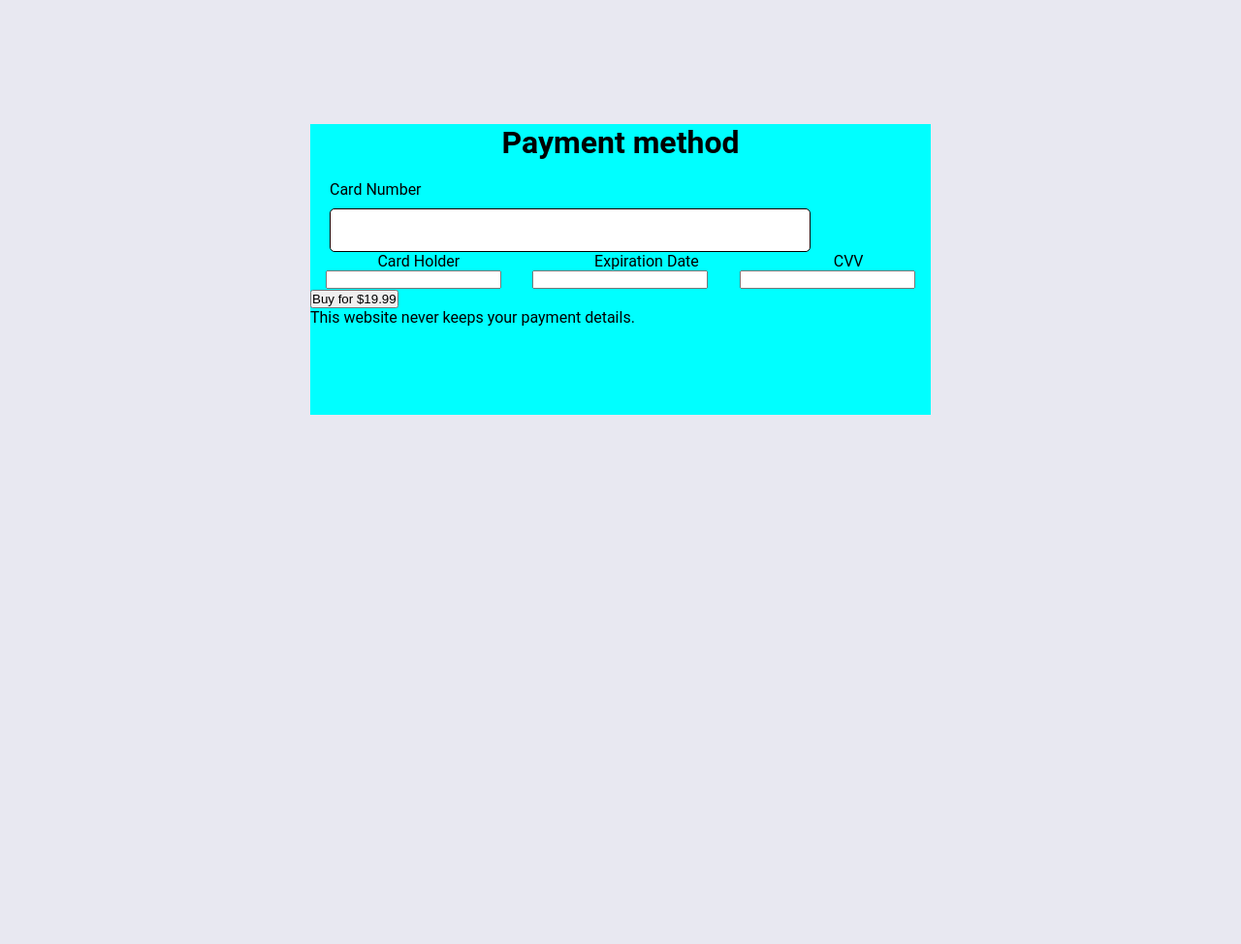
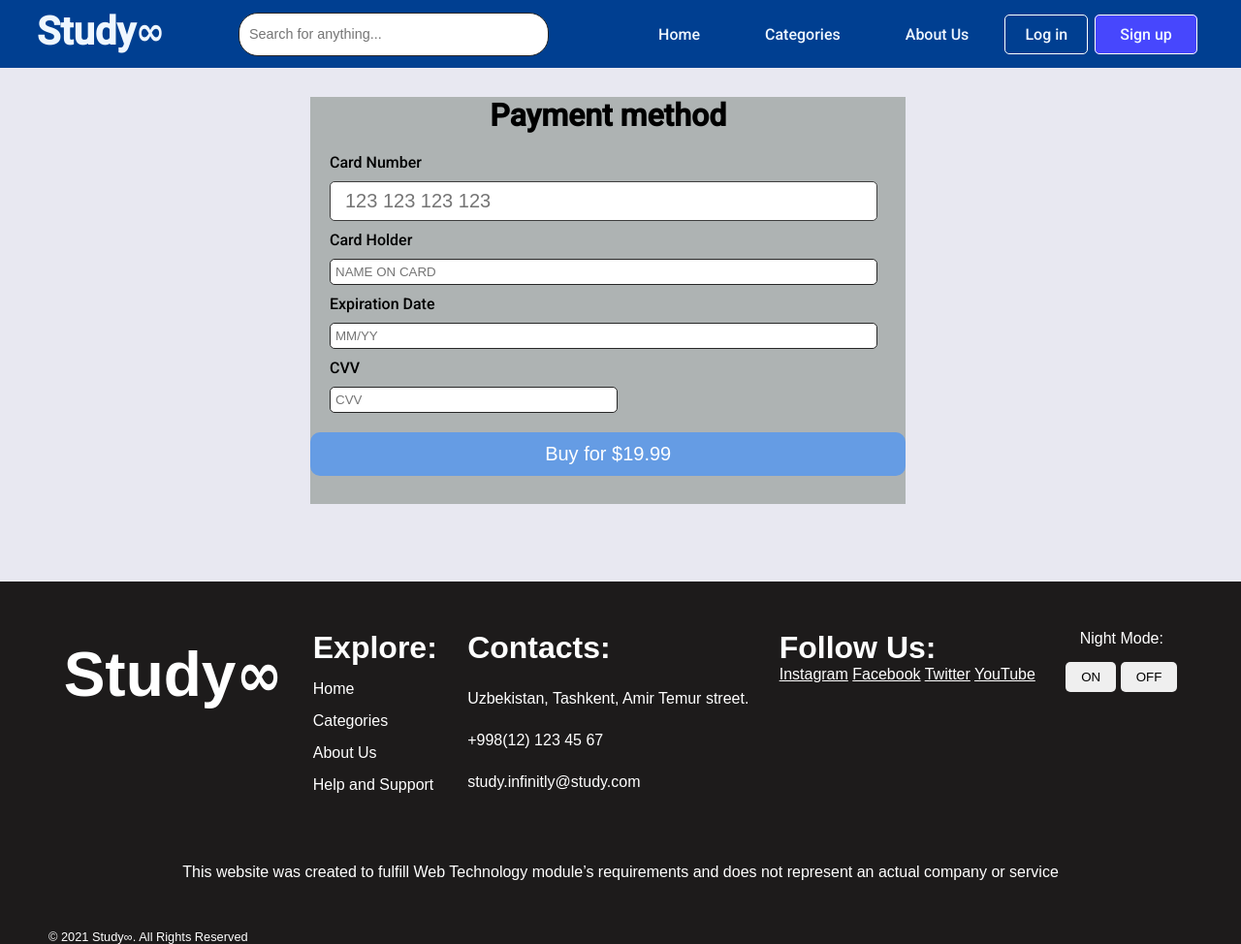
Before and after one commit to abdulla0207/webdev-cw1-id00011270, a plain HTML site: page java-course.html in a window 1280 px wide. Shown: the whole page at 97% size. Before the commit the page ends 800 px from the top, so only its background shows below. Drawn offline with Linux system fonts and the light colour scheme.

Commit message:
Ready java course page

```diff
--- a/java-course.html
+++ b/java-course.html
@@ -1,34 +1,149 @@
 <!DOCTYPE html>
 <html lang="en">
   <head>
-    <meta charset="UTF-8">
-    <meta http-equiv="X-UA-Compatible" content="IE=edge">
-    <meta name="viewport" content="width=device-width, initial-scale=1.0">
+    <meta charset="UTF-8" />
+    <meta http-equiv="X-UA-Compatible" content="IE=edge" />
+    <meta name="viewport" content="width=device-width, initial-scale=1.0" />
+    <link
+      href="https://fonts.googleapis.com/css2?family=Roboto:wght@100;200;300;500&display=swap"
+      rel="stylesheet"
+    />
     <title>Java | Buy to Proceed.</title>
     <link rel="stylesheet" href="styles/style.css" />
     <link rel="icon" href="images/tabLogo.png" />
   </head>
   <body>
+    <header class="header-for-java">
+      <div class="div-logo">
+        <h1 class="logo-header">
+          <a href="index.html" class="logo-header-link"
+            >Study<span class="infinity-sign">&infin;</span></a
+          >
+        </h1>
+      </div>
+      <form class="search-box">
+        <input
+          type="text"
+          placeholder="Search for anything..."
+          onfocus="this.placeholder=''"
+          onblur="this.placeholder='Search for anything...'"
+          class="search"
+        />
+        <div class="popular-searched-box">
+          <p class="popular-description">Popular now</p>
+          <hr class="divider" />
+          <ul class="popular-searched-items">
+            <li><a href="#" class="searched-item">Java</a></li>
+            <li><a href="#" class="searched-item">Math</a></li>
+            <li><a href="#" class="searched-item">Python</a></li>
+            <li><a href="#" class="searched-item">English</a></li>
+          </ul>
+        </div>
+        <img
+          src="/images/blackmagnifier.png"
+          alt="search"
+          class="magnifier-img"
+          width="30px"
+          height="25px"
+        />
+      </form>
+      <nav class="navigation">
+        <ul class="navigation-lists">
+          <li><a href="index.html" class="nav-link-home">Home</a></li>
+          <li><a href="#" class="nav-link-categories">Categories</a></li>
+          <li><a href="about.html" class="nav-link-about-us">About Us</a></li>
+          <li><a href="#" class="nav-link-login">Log in</a></li>
+          <li>
+            <a href="signup.html" class="nav-link-signup">Sign up</a>
+          </li>
+        </ul>
+        <div class="burger-navigation">
+          <div class="line1"></div>
+          <div class="line2"></div>
+          <div class="line3"></div>
+        </div>
+      </nav>
+      <script src="javascript/app.js"></script>
+    </header>
     <main>
       <div class="payment-box">
         <h1>Payment method</h1>
         <form id="card-form">
           <label for="card-number">Card Number</label>
-                <input type="text">
+          <input
+            type="text"
+            id="card-number"
+            placeholder="123 123 123 123"
+            onfocus="this.placeholder=''"
+            onblur="this.placeholder='123 123 123 123'"
+          />
+          <label for="card-holder">Card Holder</label>
+          <input
+            type="text"
+            id="card-holder"
+            placeholder="NAME ON CARD"
+            onfocus="this.placeholder=''"
+            onblur="this.placeholder='NAME ON CARD'"
+          />
+          <label for="expiration date">Expiration Date</label>
+          <input
+            type="text"
+            id="ex-date"
+            placeholder="MM/YY"
+            onfocus="this.placeholder=''"
+            onblur="this.placeholder='MM/YY'"
+          />
+          <label for="CVV">CVV</label>
+          <input
+            type="text"
+            id="cvv"
+            placeholder="CVV"
+            onfocus="this.placeholder=''"
+            onblur="this.placeholder='CVV'"
+          />
         </form>
-            <div>
-                <p>Card Holder</p>
-                <p>Expiration Date</p>
-                <p>CVV</p>
-            </div>
-            <form id="form2">
-                <input type="text">
-                <input type="text">
-                <input type="text">
-            </form>
-            <button>Buy for $19.99</button>
-            <p>This website never keeps your payment details.</p>
+        <button id="buy-button">Buy for $19.99</button>
       </div>
     </main>
+    <footer id="footer">
+        <div class="additional-info-block">
+          <h3 id="website-name-for-footer">
+            Study<span class="infinity-sign">&infin;</span>
+          </h3>
+          <nav class="explore-block">
+            <h4 class="explore-heading">Explore:</h4>
+            <a href="#" class="explore-link">Home</a>
+            <a href="#" class="explore-link">Categories</a>
+            <a href="#" class="explore-link">About Us</a>
+            <a href="#" class="explore-link">Help and Support</a>
+            <a href="#" class="explore-link">Contacts</a>
+          </nav>
+          <div class="contacts-block">
+            <h4 class="contacts-heading">Contacts:</h4>
+            <p class="location">Uzbekistan, Tashkent, Amir Temur street.</p>
+            <p class="phone-number">+998(12) 123 45 67</p>
+            <p class="email"><a href="#">study.infinitly@study.com</a></p>
+          </div>
+          <div class="follow-block">
+            <h4 class="follow-heading">Follow Us:</h4>
+            <a href="#" class="follow-link">Instagram</a>
+            <a href="#" class="follow-link">Facebook</a>
+            <a href="#" class="follow-link">Twitter</a>
+            <a href="#" class="follow-link">YouTube</a>
+          </div>
+          <div id="dark-light-box">
+            <p>Night Mode:</p>
+            <button id="dark-mode">On</button>
+            <button id="light-mode">Off</button>
+          </div>
+        </div>
+        <h5>
+          This website was created to fulfill Web Technology module’s requirements
+          and does not represent an actual company or service
+        </h5>
+        <h4 class="copyright-header">
+          &copy; 2021 Study&infin;. All Rights Reserved
+        </h4>
+      </footer>
   </body>
 </html>
--- a/styles/style.css
+++ b/styles/style.css
@@ -11,8 +11,7 @@ body{
 a{
     color: blue;
 }
-#header, #header-for-signup, #header-for-about, .header-for-jscourse{
-    overflow: hidden;
+#header, #header-for-signup, #header-for-about, .header-for-jscourse, .header-for-java{
     z-index: 1;
     display: flex;
     position: fixed;
@@ -22,9 +21,6 @@ a{
     height: 70px;
     background-color: rgb(0, 63, 145);
     transition: all 0.5s ease-out;
-}
-#header-for-jscourse{
-    margin-bottom: 20vh;
 }
 .div-logo{
     margin-top: -10px;
@@ -849,7 +845,7 @@ p#description-p, p#text-p{
 }
 #vars, #loops, #conditions{
     width: 85%;
-    height: 30px;
+    height: 35px;
     margin-top: 30px;
     cursor: pointer;
     border-radius: 10px;
@@ -857,16 +853,22 @@ p#description-p, p#text-p{
     padding: 5px;
 }
 #vars:hover, #loops:hover, #conditions:hover{
+    color: white;
     background-color: rgb(2, 74, 168);
 }
 
 /* Java Course Style */
-.payment-box{
-    width: 50%;
-    height: 300px;
-    margin-top: 10vw;
+header.header-for-java{
+    position: fixed;
+    top: 0px;
+}
+div.payment-box{
+    width: 48%;
+    height: 420px;
+    margin-top: 100px;
     margin-left: 25vw;
-    background-color: aqua;
+    background-color: rgb(174, 179, 179);
+    font-family: 'Roboto' sans-serif;
 }
 .payment-box h1{
     text-align: center;
@@ -878,20 +880,52 @@ p#description-p, p#text-p{
 #card-form label{
     display: block;
     margin-bottom: 10px;
+    margin-top: 10px;
+}
+#card-number{
+    width: 95%;
+    padding: 8px;
+    padding-left: 15px;
+    border-radius: 5px;
+    border: 1px solid rgb(61, 61, 61);
+    font-size: 20px;
 }
 #card-form input{
-    width: 80%;
-    padding: 10px;
-    padding-left: 15px;
+    color: rgb(85, 85, 85);
+}
+#cvv,#card-holder, #ex-date{
+    width: 95%;
+    padding: 5px;
     border-radius: 5px;
-    border: 1px solid black;
-    font-size: 20px;
+    border: 1px solid rgb(39, 39, 39);
 }
-.payment-box div{
-    display: flex;
-    justify-content: space-around;
+input#cvv{
+    width: 50%;
+}
+.payment-box p{
+    margin-top: 30px;
 }
 #form2{
     display: flex;
     justify-content: space-around;
 }
+#form2 input{
+    margin-top: 20px;
+    width: 200px;
+}
+.button-block{
+    width: 100%;
+}
+#buy-button{
+    cursor: pointer;
+    font-size: 20px;
+    width: 100%;
+    height: 45px;
+    font-weight: 500;
+    padding: 10px 0 10px 0;
+    margin: 20px auto 0 auto;
+    border-radius: 10px;
+    border: none;
+    background-color: rgb(101, 156, 228);
+    color: white;
+}
```
Lines whose indentation alone changed are shown as unchanged.
